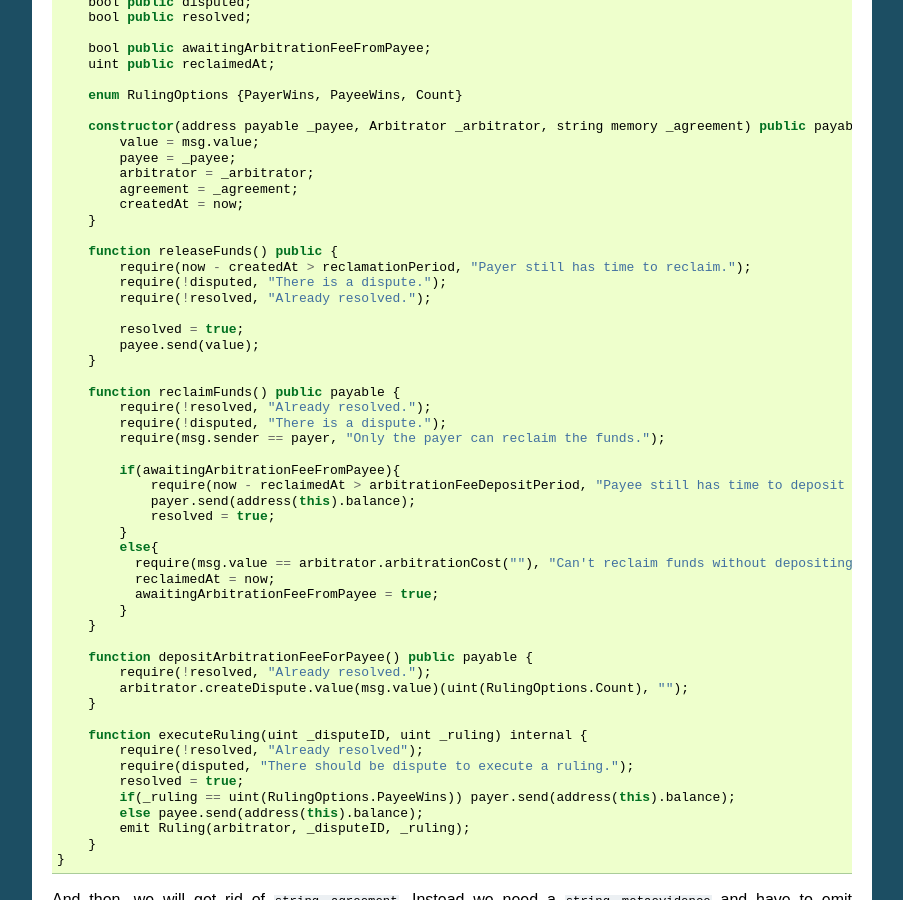
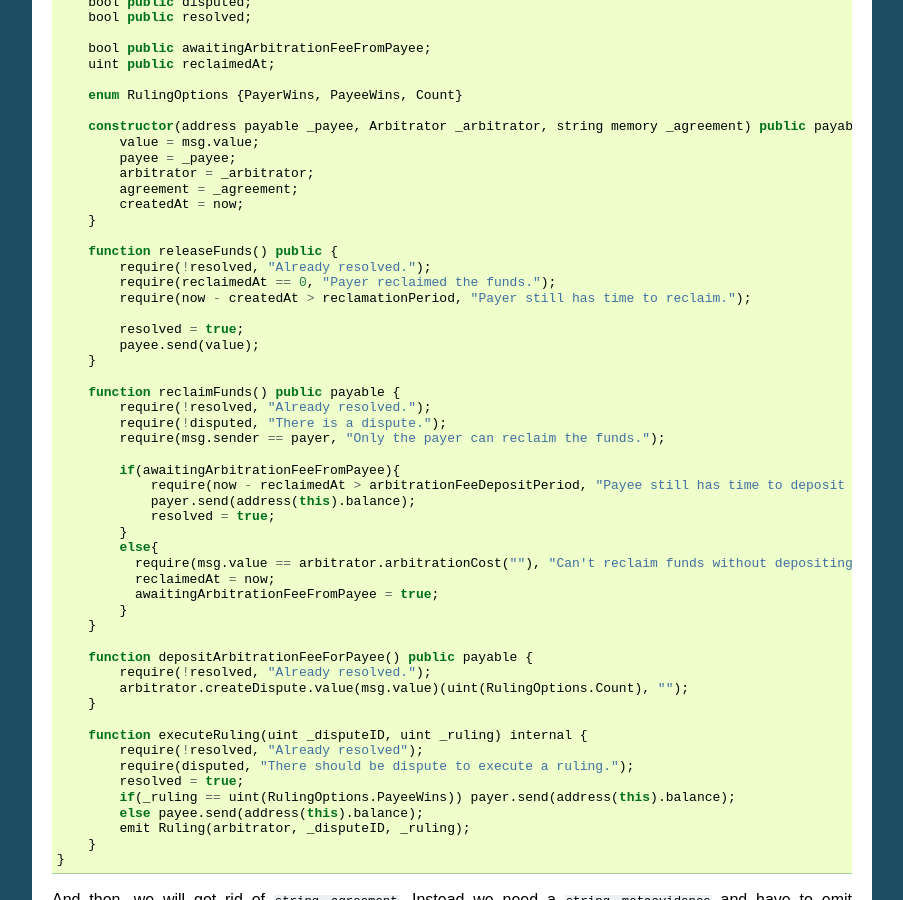
Before and after one commit to kleros/erc-792, a Sphinx documentation site: the page built from docs/erc-1497.rst, in a window 1280 px wide and 900 px high, scrolled down 2401 px. Shown: the whole window, without its empty margins (198-1101 px from the left). Built offline with Sphinx 7.4.7, drawn with Linux system fonts in a browser that asks for light colours.

Commit message:
fix(erc-1497): source code

```diff
--- a/docs/erc-1497.rst
+++ b/docs/erc-1497.rst
@@ -154,9 +154,9 @@ Now, first lets's implement `IEvidence`:
       }
 
       function releaseFunds() public {
+          require(!resolved, "Already resolved.");
+          require(reclaimedAt == 0, "Payer reclaimed the funds.");
           require(now - createdAt > reclamationPeriod, "Payer still has time to reclaim.");
-          require(!disputed, "There is a dispute.");
-          require(!resolved, "Already resolved.");
 
           resolved = true;
           payee.send(value);
```
